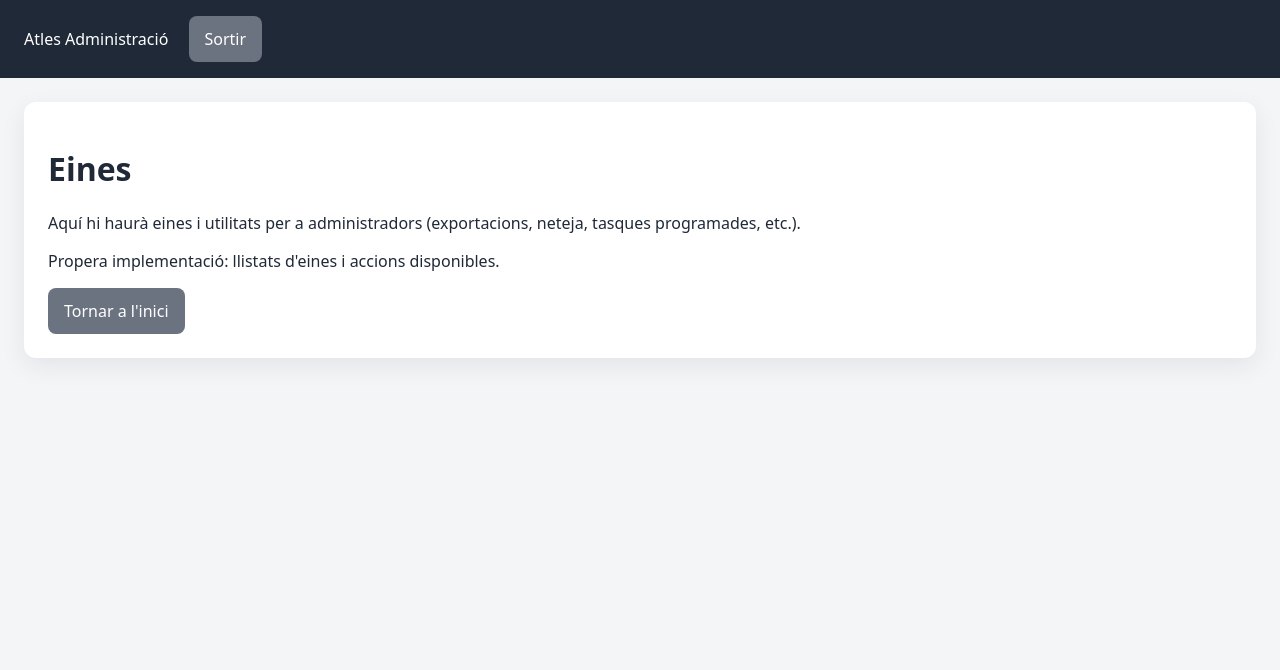
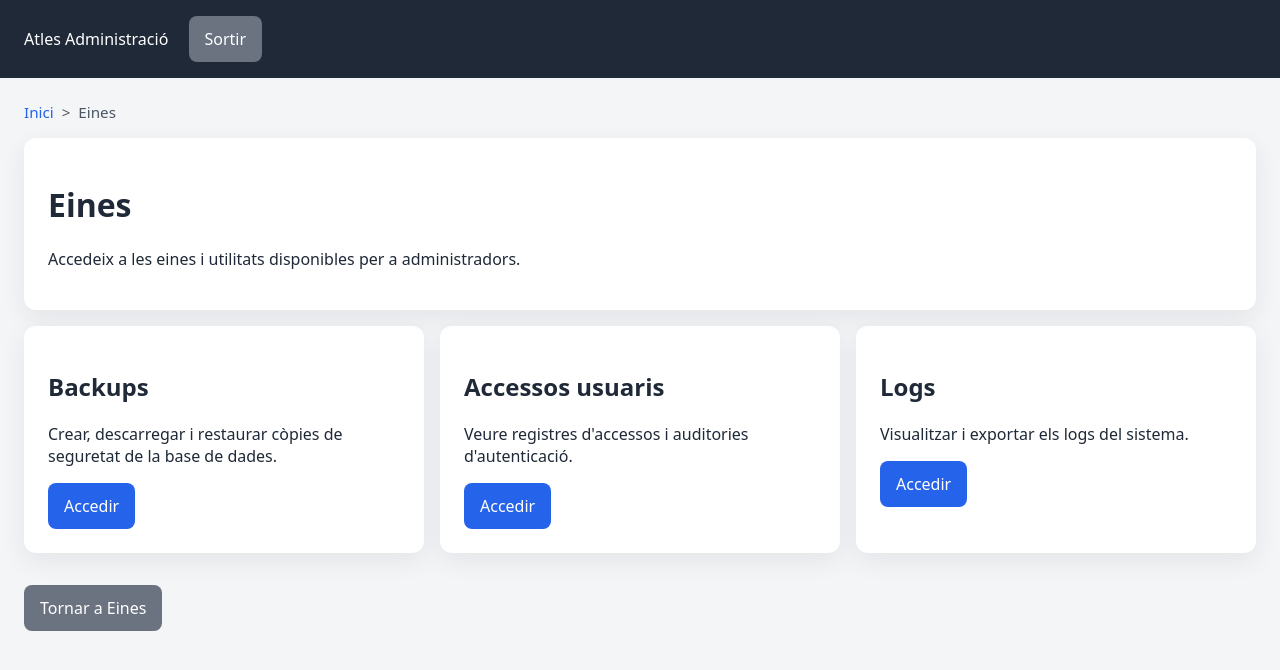
Before and after one commit to arnaupc-uoc/atles, a Flask app: page /tools in a window 1280 px wide. Shown: the top 670 px of the page. Run offline with Flask 3, Linux system fonts and the light colour scheme; a user stored in the database is signed in.

Commit message:
tooles + breadcrumb

```diff
--- a/backend/app/models/__init__.py
+++ b/backend/app/models/__init__.py
@@ -3,3 +3,4 @@ from app.models.publication import Publication
 from app.models.author import Author
 from app.models.user import User
 from app.models.page import Page
+from app.models.access_log import AccessLog
--- a/backend/app/routes/admin.py
+++ b/backend/app/routes/admin.py
@@ -9,6 +9,13 @@ from itsdangerous import BadSignature, SignatureExpired, URLSafeTimedSerializer
 
 from app import db
 from app.models.user import User
+from app.models.access_log import AccessLog
+import subprocess
+import os
+import gzip
+import csv
+from io import StringIO
+from datetime import datetime
 
 admin_bp = Blueprint("admin", __name__)
 
@@ -116,12 +123,31 @@ def login():
         password = request.form.get("password", "")
 
         user = User.query.filter_by(username=username).first()
+        ip = request.remote_addr
+        success = False
         if user and user.check_password(password):
             login_user(user)
+            success = True
             next_page = request.args.get("next") or url_for("admin.home")
+        else:
+            error = "Usuari o contrasenya incorrectes."
+
+        # Registrem l'intent d'accés
+        try:
+            log = AccessLog(
+                user_id=(user.id if user else None),
+                username=(user.username if user else username),
+                ip=ip,
+                action="login",
+                success=success,
+            )
+            db.session.add(log)
+            db.session.commit()
+        except Exception:
+            current_app.logger.exception("No s'ha pogut registrar l'access log")
+
+        if success:
             return redirect(next_page)
-
-        error = "Usuari o contrasenya incorrectes."
 
     return render_template("login.html", error=error)
 
@@ -330,3 +356,188 @@ def tools():
         title="Eines",
         description="Eines i utilitats per a administradors",
     )
+
+
+@admin_bp.route("/tools/backups")
+@login_required
+@role_required("admin")
+def tools_backups():
+    backups_dir = current_app.config.get("BACKUPS_DIR")
+    files = []
+    try:
+        for fname in sorted(os.listdir(backups_dir), reverse=True):
+            path = os.path.join(backups_dir, fname)
+            if os.path.isfile(path):
+                stat = os.stat(path)
+                files.append({
+                    "name": fname,
+                    "size": stat.st_size,
+                    "mtime": datetime.fromtimestamp(stat.st_mtime),
+                })
+    except Exception:
+        current_app.logger.exception("Error llegint backups")
+
+    return render_template(
+        "admin_backups.html",
+        title="Backups",
+        description="Gestió de còpies de seguretat i restauració",
+        files=files,
+    )
+
+
+@admin_bp.route("/tools/backups/create", methods=["POST"])
+@login_required
+@role_required("admin")
+def tools_backups_create():
+    backups_dir = current_app.config.get("BACKUPS_DIR")
+    timestamp = datetime.utcnow().strftime("%Y%m%dT%H%M%SZ")
+    out_name = f"backup_{timestamp}.sql.gz"
+    out_path = os.path.join(backups_dir, out_name)
+
+    db_url = current_app.config.get("SQLALCHEMY_DATABASE_URI")
+    pg_dump = current_app.config.get("PG_DUMP_PATH", "pg_dump")
+
+    try:
+        # Use pg_dump with DATABASE_URL
+        cmd = [pg_dump, db_url]
+        proc = subprocess.Popen(cmd, stdout=subprocess.PIPE, stderr=subprocess.PIPE)
+        stdout, stderr = proc.communicate(timeout=300)
+        if proc.returncode != 0:
+            current_app.logger.error("pg_dump failed: %s", stderr.decode(errors='ignore'))
+            flash("No s'ha pogut crear el backup.", "error")
+            return redirect(url_for("admin.tools_backups"))
+
+        with gzip.open(out_path, "wb") as f:
+            f.write(stdout)
+
+        flash("Backup creat correctament.", "info")
+    except Exception:
+        current_app.logger.exception("Error creant backup")
+        flash("Error creant el backup.", "error")
+
+    return redirect(url_for("admin.tools_backups"))
+
+
+@admin_bp.route("/tools/backups/download/<filename>")
+@login_required
+@role_required("admin")
+def tools_backups_download(filename):
+    from flask import send_from_directory
+
+    backups_dir = current_app.config.get("BACKUPS_DIR")
+    return send_from_directory(backups_dir, filename, as_attachment=True)
+
+
+@admin_bp.route("/tools/backups/restore", methods=["POST"])
+@login_required
+@role_required("admin")
+def tools_backups_restore():
+    backups_dir = current_app.config.get("BACKUPS_DIR")
+    filename = request.form.get("filename")
+    if not filename:
+        flash("No has seleccionat cap backup.", "error")
+        return redirect(url_for("admin.tools_backups"))
+
+    path = os.path.join(backups_dir, filename)
+    if not os.path.exists(path):
+        flash("Backup no trobat.", "error")
+        return redirect(url_for("admin.tools_backups"))
+
+    psql = current_app.config.get("PSQL_PATH", "psql")
+    db_url = current_app.config.get("SQLALCHEMY_DATABASE_URI")
+
+    try:
+        # Decompress and pipe to psql
+        with gzip.open(path, "rb") as f:
+            proc = subprocess.Popen([psql, db_url], stdin=subprocess.PIPE, stdout=subprocess.PIPE, stderr=subprocess.PIPE)
+            stdout, stderr = proc.communicate(input=f.read(), timeout=600)
+            if proc.returncode != 0:
+                current_app.logger.error("psql restore failed: %s", stderr.decode(errors='ignore'))
+                flash("Error restauran el backup.", "error")
+                return redirect(url_for("admin.tools_backups"))
+
+        flash("Backup restaurat correctament.", "info")
+    except Exception:
+        current_app.logger.exception("Error restauran backup")
+        flash("Error restauran el backup.", "error")
+
+    return redirect(url_for("admin.tools_backups"))
+
+
+@admin_bp.route("/tools/accessos")
+@login_required
+@role_required("admin")
+def tools_accessos():
+    # Filtres
+    q = AccessLog.query
+    username = request.args.get("username")
+    success = request.args.get("success")
+    date_from = request.args.get("from")
+    date_to = request.args.get("to")
+
+    if username:
+        q = q.filter(AccessLog.username.ilike(f"%{username}%"))
+    if success in ("1", "0"):
+        q = q.filter(AccessLog.success == (success == "1"))
+    if date_from:
+        try:
+            dt = datetime.fromisoformat(date_from)
+            q = q.filter(AccessLog.created_at >= dt)
+        except Exception:
+            pass
+    if date_to:
+        try:
+            dt = datetime.fromisoformat(date_to)
+            q = q.filter(AccessLog.created_at <= dt)
+        except Exception:
+            pass
+
+    q = q.order_by(AccessLog.created_at.desc())
+
+    # Export CSV
+    if request.args.get("export") == "csv":
+        si = StringIO()
+        writer = csv.writer(si)
+        writer.writerow(["id", "username", "ip", "action", "success", "created_at"])
+        for row in q.limit(1000).all():
+            writer.writerow([row.id, row.username, row.ip, row.action, row.success, row.created_at.isoformat()])
+        return current_app.response_class(si.getvalue(), mimetype="text/csv")
+
+    entries = q.limit(500).all()
+    return render_template(
+        "admin_accessos.html",
+        title="Accessos usuaris",
+        description="Registre d'accessos d'usuaris i controls d'auditoria",
+        entries=entries,
+    )
+
+
+@admin_bp.route("/tools/logs")
+@login_required
+@role_required("admin")
+def tools_logs():
+    log_file = current_app.config.get("LOG_FILE")
+    tail = []
+    try:
+        if os.path.exists(log_file):
+            with open(log_file, "r", encoding="utf-8", errors="ignore") as f:
+                lines = f.readlines()
+                tail = lines[-500:]
+    except Exception:
+        current_app.logger.exception("Error llegint log file")
+
+    # Export
+    if request.args.get("export") == "csv":
+        si = StringIO()
+        writer = csv.writer(si)
+        writer.writerow(["line"])
+        for line in tail:
+            writer.writerow([line.strip()])
+        return current_app.response_class(si.getvalue(), mimetype="text/csv")
+
+    return render_template(
+        "admin_logs.html",
+        title="Logs",
+        description="Visualització i exportació de logs del sistema",
+        tail=tail,
+    )
--- a/backend/app/templates/admin_home.html
+++ b/backend/app/templates/admin_home.html
@@ -1,6 +1,10 @@
 {% extends "base.html" %}
 
 {% block title %}Eina d'administració - Atles{% endblock %}
+
+{% block breadcrumbs %}
+<nav class="breadcrumbs"><a href="{{ url_for('admin.home') }}">Inici</a></nav>
+{% endblock %}
 
 {% block content %}
 <div class="card">
--- a/backend/app/templates/admin_section.html
+++ b/backend/app/templates/admin_section.html
@@ -1,6 +1,10 @@
 {% extends "base.html" %}
 
 {% block title %}{{ title }} - Atles Administració{% endblock %}
+
+{% block breadcrumbs %}
+<nav class="breadcrumbs"><a href="{{ url_for('admin.home') }}">Inici</a><span>&gt;</span>{{ title }}</nav>
+{% endblock %}
 
 {% block content %}
 <div class="card">
--- a/backend/app/templates/admin_tools.html
+++ b/backend/app/templates/admin_tools.html
@@ -2,11 +2,38 @@
 
 {% block title %}Eines - Atles Administració{% endblock %}
 
+{% block breadcrumbs %}
+<nav class="breadcrumbs"><a href="{{ url_for('admin.home') }}">Inici</a><span>&gt;</span>Eines</nav>
+{% endblock %}
+
 {% block content %}
 <div class="card">
   <h1>Eines</h1>
-  <p>Aquí hi haurà eines i utilitats per a administradors (exportacions, neteja, tasques programades, etc.).</p>
-  <p>Propera implementació: llistats d'eines i accions disponibles.</p>
-  <a class="button secondary" href="{{ url_for('admin.home') }}">Tornar a l'inici</a>
+  <p>Accedeix a les eines i utilitats disponibles per a administradors.</p>
 </div>
+
+<div style="display: grid; grid-template-columns: repeat(3, 1fr); gap: 1rem; margin-top: 1rem;">
+  <div class="card">
+    <h2>Backups</h2>
+    <p>Crear, descarregar i restaurar còpies de seguretat de la base de dades.</p>
+    <a class="button" href="{{ url_for('admin.tools_backups') }}">Accedir</a>
+  </div>
+
+  <div class="card">
+    <h2>Accessos usuaris</h2>
+    <p>Veure registres d'accessos i auditories d'autenticació.</p>
+    <a class="button" href="{{ url_for('admin.tools_accessos') }}">Accedir</a>
+  </div>
+
+  <div class="card">
+    <h2>Logs</h2>
+    <p>Visualitzar i exportar els logs del sistema.</p>
+    <a class="button" href="{{ url_for('admin.tools_logs') }}">Accedir</a>
+  </div>
+</div>
+
+<div style="margin-top:1rem;">
+  <a class="button secondary" href="{{ url_for('admin.home') }}">Tornar a Eines</a>
+</div>
+
 {% endblock %}
--- a/backend/app/templates/base.html
+++ b/backend/app/templates/base.html
@@ -20,6 +20,9 @@
       form input { width: 100%; padding: 0.75rem; border: 1px solid #d1d5db; border-radius: 8px; margin-top: 0.5rem; }
       form label { display: block; margin-top: 1rem; font-weight: 600; }
       form button { margin-top: 1.25rem; }
+      .breadcrumbs { margin-bottom: 1rem; font-size: 0.95rem; color: #4b5563; }
+      .breadcrumbs a { color: #2563eb; text-decoration: none; }
+      .breadcrumbs span { margin: 0 0.5rem; }
     </style>
   </head>
   <body>
@@ -33,6 +36,7 @@
       {% for category, message in get_flashed_messages(with_categories=true) %}
         <div class="alert {{ category }}">{{ message }}</div>
       {% endfor %}
+      {% block breadcrumbs %}{% endblock %}
       {% block content %}{% endblock %}
     </main>
   </body>
--- a/backend/config.py
+++ b/backend/config.py
@@ -19,3 +19,8 @@ class Config:
     MAIL_USERNAME = os.getenv("MAIL_USERNAME")
     MAIL_PASSWORD = os.getenv("MAIL_PASSWORD")
     MAIL_DEFAULT_SENDER = os.getenv("MAIL_DEFAULT_SENDER", "Atles <no-reply@localhost>")
+    # Logs and backups
+    LOG_FILE = os.getenv("LOG_FILE", os.path.join(basedir, "logs", "app.log"))
+    BACKUPS_DIR = os.getenv("BACKUPS_DIR", os.path.join(basedir, "backups"))
+    PG_DUMP_PATH = os.getenv("PG_DUMP_PATH", "pg_dump")
+    PSQL_PATH = os.getenv("PSQL_PATH", "psql")
```
Also changed, not shown: backend/app/__init__.py (+21 -0 lines), backend/app/models/access_log.py (added, +26 -0 lines), backend/app/templates/admin_accessos.html (added, +56 -0 lines), backend/app/templates/admin_backups.html (added, +35 -0 lines), backend/app/templates/admin_logs.html (added, +17 -0 lines), 1 other file.
